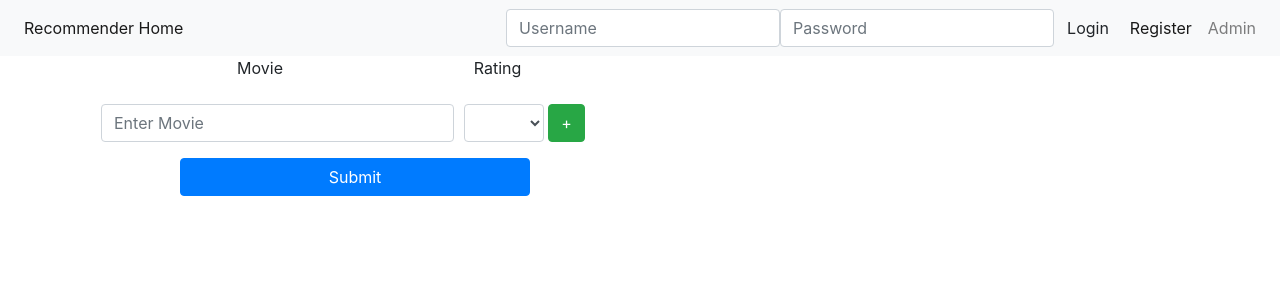
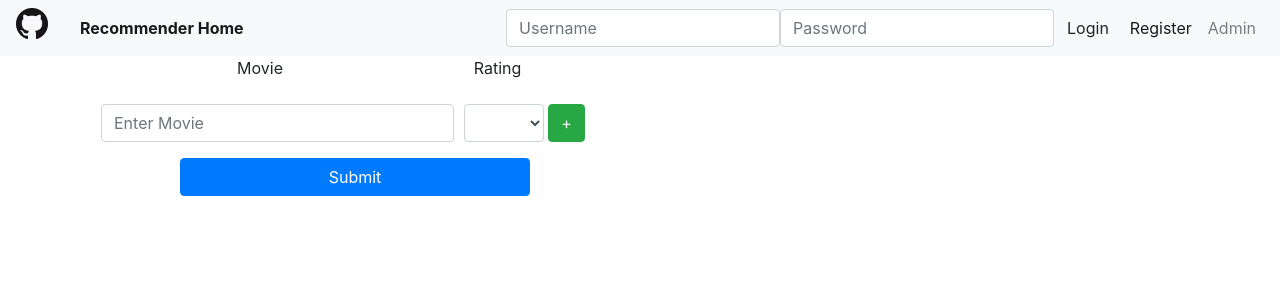
Before and after one commit to rayjc/ml_recommendation_site, a Django app: page / in a window 1280 px wide. Shown: the top 300 px of the page. Run offline with Django 3.2, Linux system fonts and the light colour scheme; some libraries are stand-ins or nearby versions.

Commit message:
Add github link to nav bar.

```diff
--- a/templates/movie_recommendation_app/base.html
+++ b/templates/movie_recommendation_app/base.html
@@ -19,8 +19,13 @@
 <body>
     <nav class="navbar navbar-expand-lg navbar-light bg-light fixed-top">
         <ul class='nav navbar-nav mr-auto'>
-            <li class="nav-item active">
-                <a class="nav-link" href="{% url 'movie_recommendation_app:rate_movies' %}">Recommender Home</a>
+            <a class="nav-brand" href="https://github.com/rayjc/ml_recommendation_site">
+                <img src="{% static 'GitHub-Mark-64px.png' %}" width="32" height="32" alt="GitHub:rayjc">
+            </a>
+            <li class="nav-item active pl-4">
+                <a class="nav-link" href="{% url 'movie_recommendation_app:rate_movies' %}">
+                    <strong>Recommender Home</strong>
+                </a>
             </li>
         </ul>
         <ul class="nav navbar-nav ml-auto">
```
Also changed, not shown: static/GitHub-Mark-64px.png (added).
